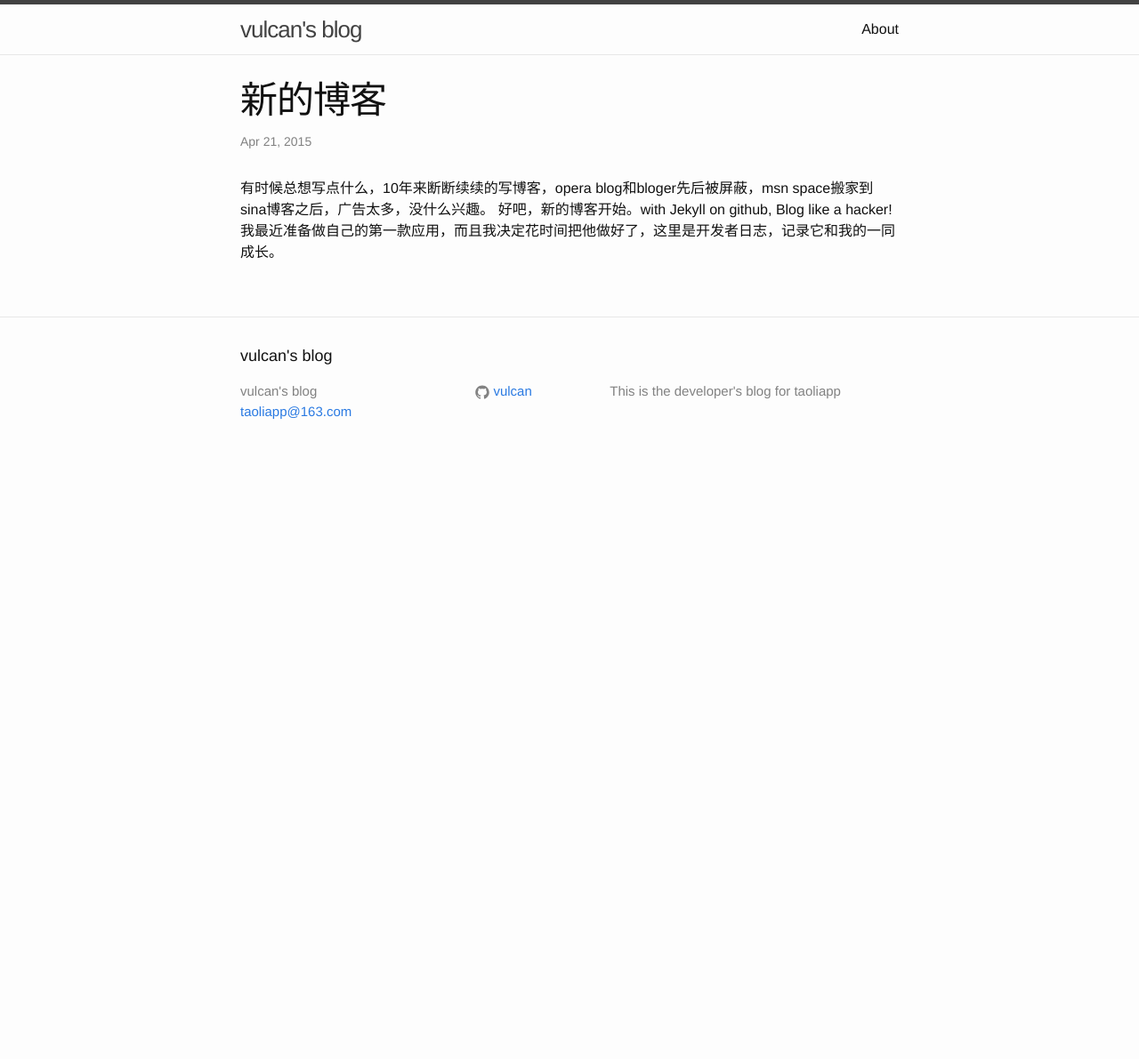
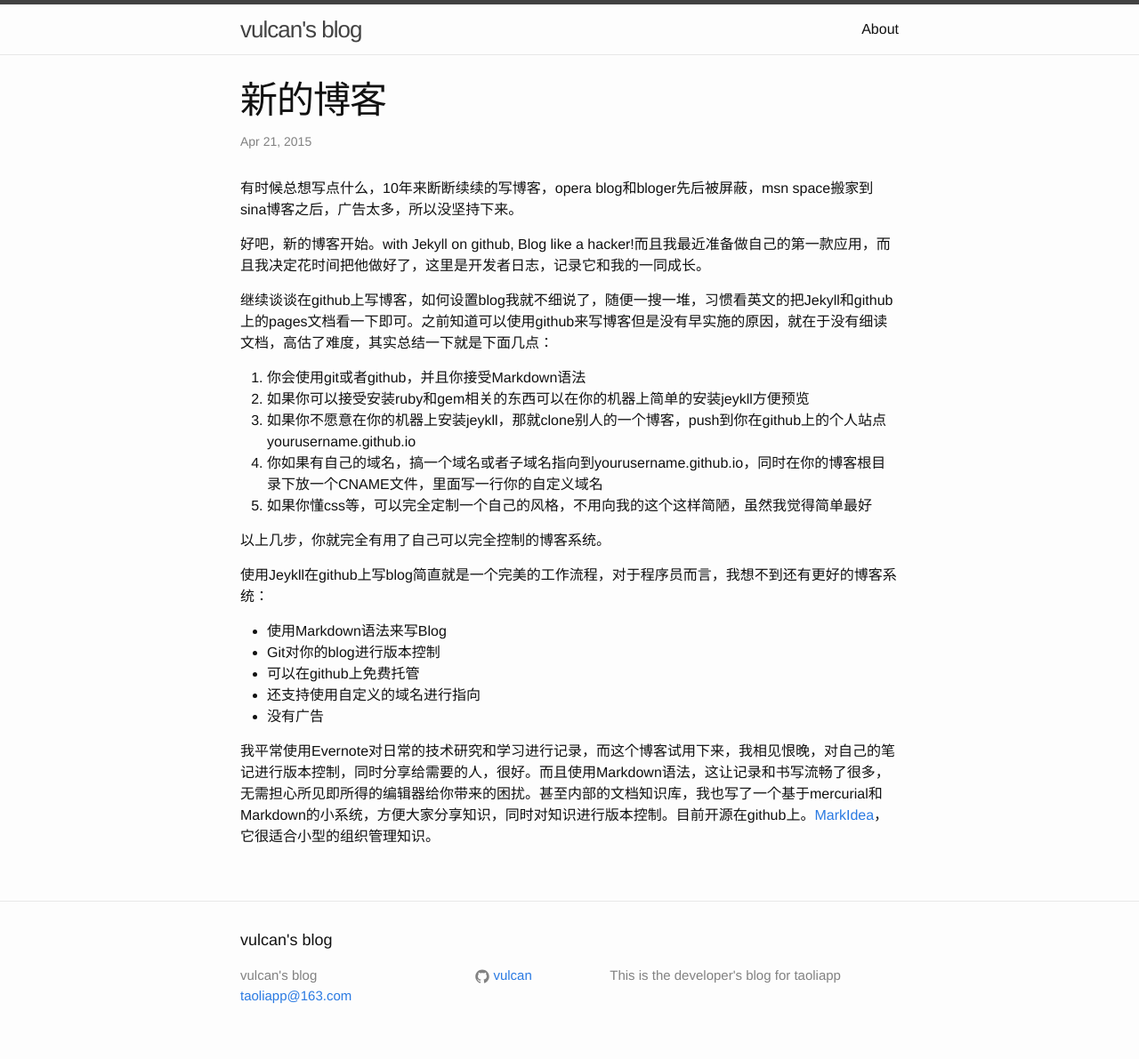
Before and after one commit to vulcan/vulcan.github.io, a Jekyll site: the page built from _posts/2015-04-21-newblog.md, in a window 1280 px wide. Shown: the whole page at 89% size. Built offline with Jekyll 4.4.1, drawn with Linux system fonts in a browser that asks for light colours; before the commit the page ends 900 px from its top, so only the background shows below that.

```diff
--- a/_posts/2015-04-21-newblog.md
+++ b/_posts/2015-04-21-newblog.md
@@ -4,6 +4,26 @@ title:  "新的博客"
 date:   2015-04-21 14:52:02
 categories: misc
 ---
-有时候总想写点什么，10年来断断续续的写博客，opera blog和bloger先后被屏蔽，msn space搬家到sina博客之后，广告太多，没什么兴趣。
-好吧，新的博客开始。with Jekyll on github, Blog like a hacker!
-我最近准备做自己的第一款应用，而且我决定花时间把他做好了，这里是开发者日志，记录它和我的一同成长。
+有时候总想写点什么，10年来断断续续的写博客，opera blog和bloger先后被屏蔽，msn space搬家到sina博客之后，广告太多，所以没坚持下来。
+
+好吧，新的博客开始。with Jekyll on github, Blog like a hacker!而且我最近准备做自己的第一款应用，而且我决定花时间把他做好了，这里是开发者日志，记录它和我的一同成长。
+
+继续谈谈在github上写博客，如何设置blog我就不细说了，随便一搜一堆，习惯看英文的把Jekyll和github上的pages文档看一下即可。之前知道可以使用github来写博客但是没有早实施的原因，就在于没有细读文档，高估了难度，其实总结一下就是下面几点：
+
+1. 你会使用git或者github，并且你接受Markdown语法
+1. 如果你可以接受安装ruby和gem相关的东西可以在你的机器上简单的安装jeykll方便预览
+1. 如果你不愿意在你的机器上安装jeykll，那就clone别人的一个博客，push到你在github上的个人站点yourusername.github.io
+1. 你如果有自己的域名，搞一个域名或者子域名指向到yourusername.github.io，同时在你的博客根目录下放一个CNAME文件，里面写一行你的自定义域名
+1. 如果你懂css等，可以完全定制一个自己的风格，不用向我的这个这样简陋，虽然我觉得简单最好
+
+以上几步，你就完全有用了自己可以完全控制的博客系统。
+
+使用Jeykll在github上写blog简直就是一个完美的工作流程，对于程序员而言，我想不到还有更好的博客系统：
+
+* 使用Markdown语法来写Blog
+* Git对你的blog进行版本控制
+* 可以在github上免费托管
+* 还支持使用自定义的域名进行指向
+* 没有广告
+
+我平常使用Evernote对日常的技术研究和学习进行记录，而这个博客试用下来，我相见恨晚，对自己的笔记进行版本控制，同时分享给需要的人，很好。而且使用Markdown语法，这让记录和书写流畅了很多，无需担心所见即所得的编辑器给你带来的困扰。甚至内部的文档知识库，我也写了一个基于mercurial和Markdown的小系统，方便大家分享知识，同时对知识进行版本控制。目前开源在github上。[MarkIdea](https://github.com/vulcan/markidea)，它很适合小型的组织管理知识。
```
Also changed, not shown: about.md (+19 -3 lines).
